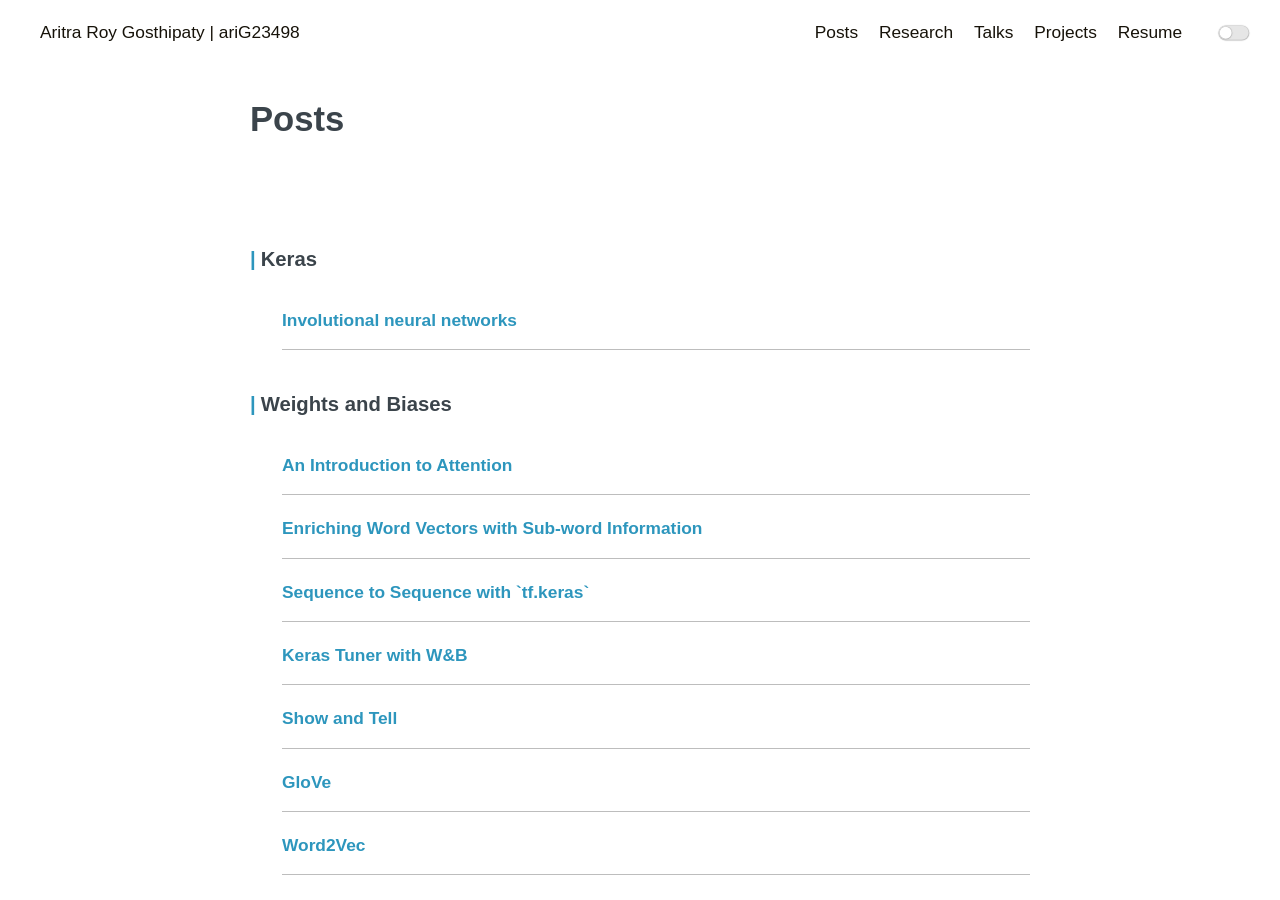
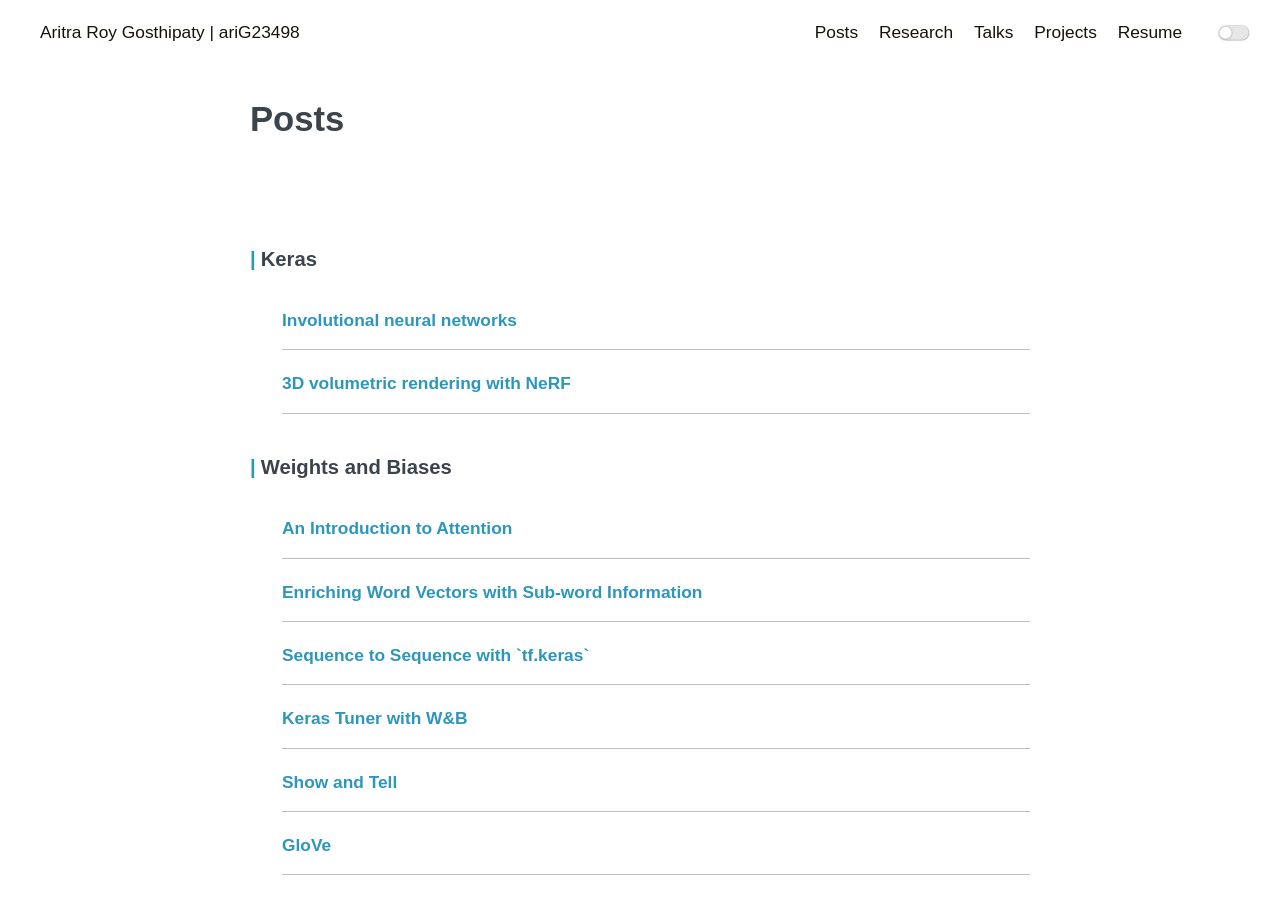
Before and after one commit to ariG23498/ariG23498.github.io, a Jekyll site: the page built from blogs.md, in a window 1280 px wide and 900 px high. Built offline with Jekyll 4.4.1, drawn with Linux system fonts in a browser that asks for light colours.

Commit message:
addd nerf

```diff
--- a/blogs.md
+++ b/blogs.md
@@ -10,6 +10,9 @@ permalink: /posts
         <h3>Keras</h3>
         <article class="archive-item">
                 <a class="archive-item-link" href="https://keras.io/examples/vision/involution/" target="_blank" rel="noopener noreferrer">Involutional neural networks</a>
+        </article>
+         <article class="archive-item">
+                <a class="archive-item-link" href="https://keras.io/examples/vision/nerf/" target="_blank" rel="noopener noreferrer">3D volumetric rendering with NeRF</a>
         </article>
         <h3>Weights and Biases</h3>
             <article class="archive-item">
```
